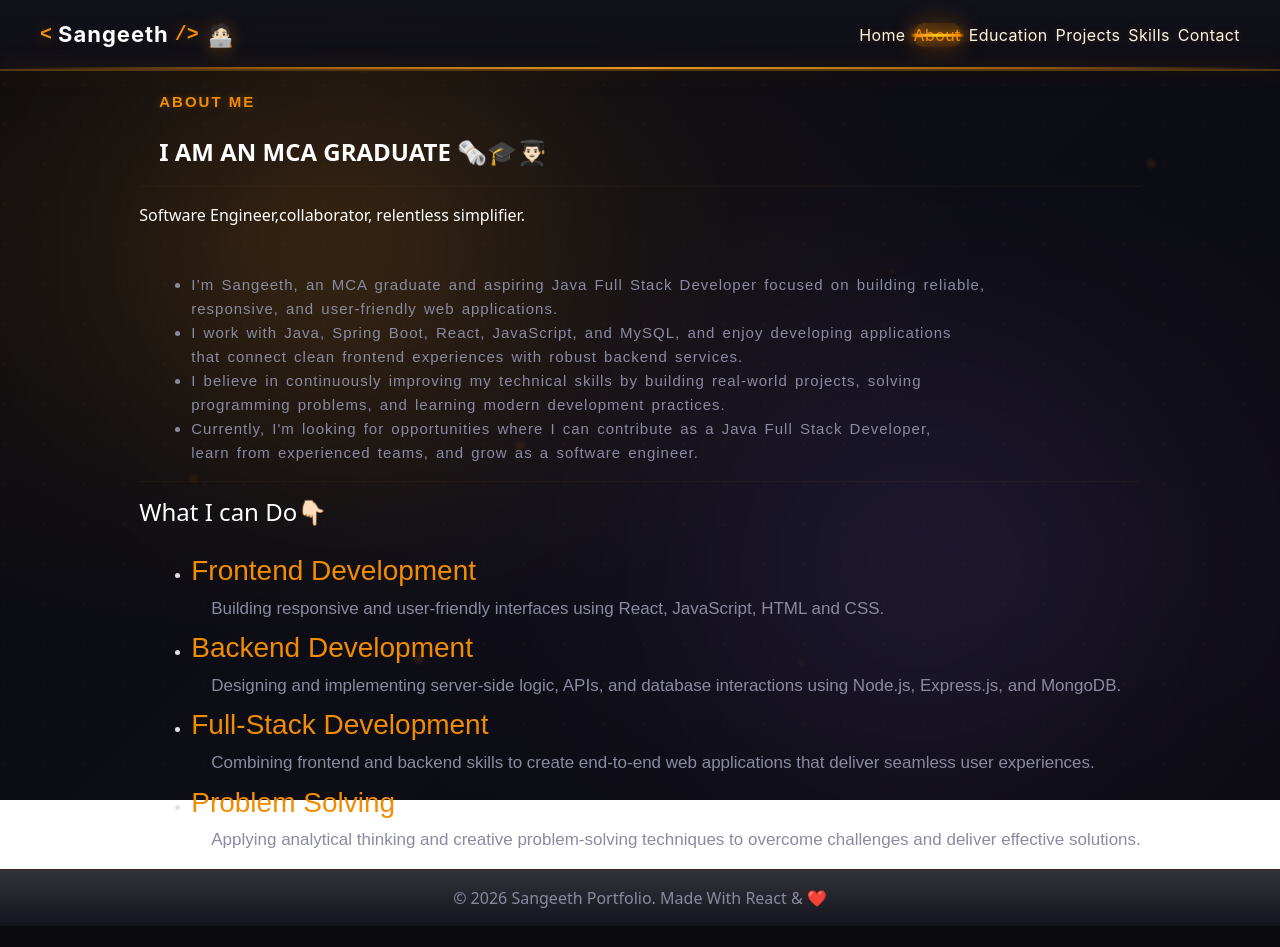
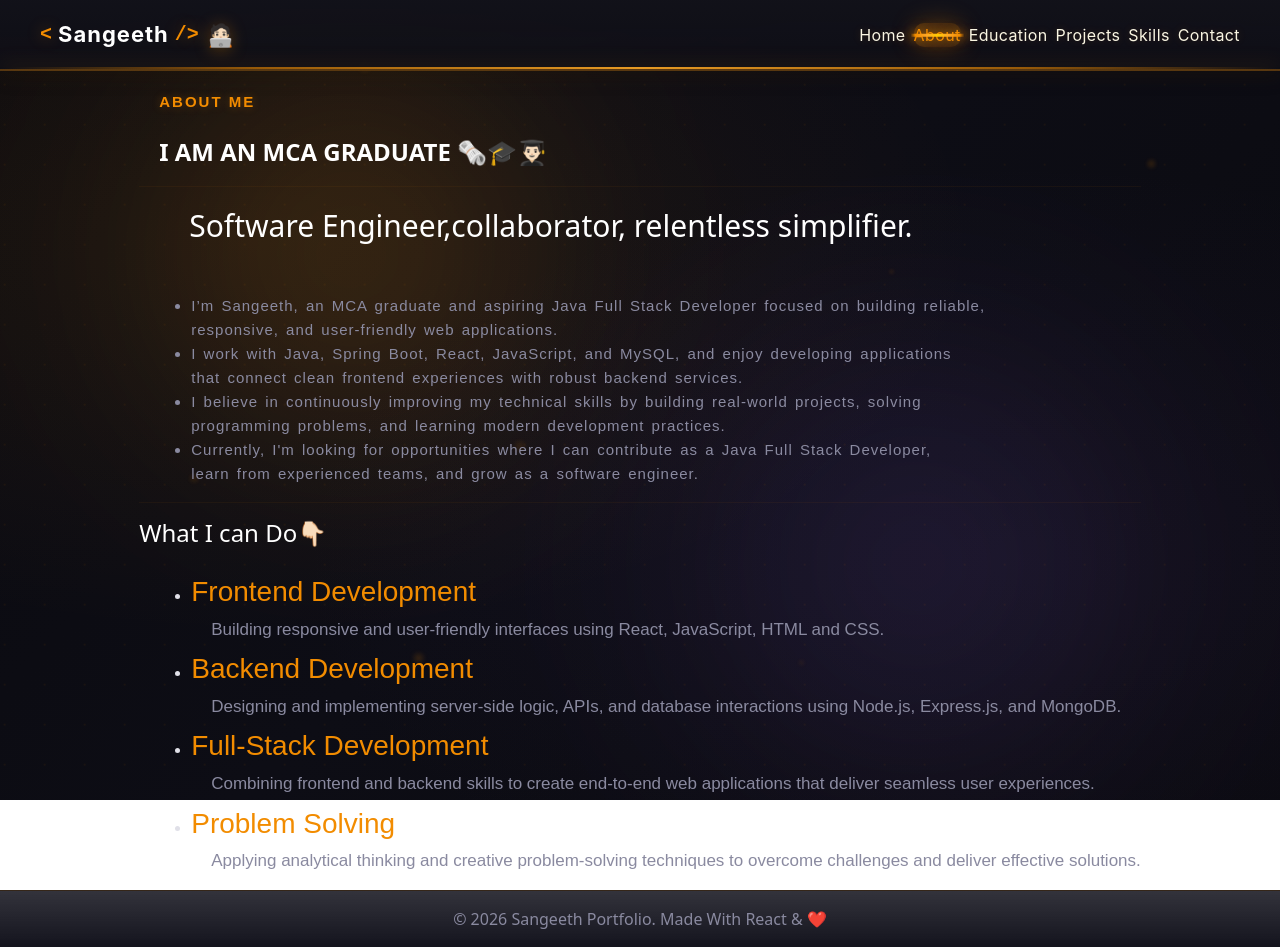
Before and after one commit to sangeethwills/myportfolio, a Next.js app: page /about in a window 1280 px wide. Before the commit the page ends 926 px from the top, so only its background shows below. Built offline with nearby package versions, Linux system fonts and the light colour scheme.

Commit message:
Basic layput changing

```diff
--- a/src/app/about/page.jsx
+++ b/src/app/about/page.jsx
@@ -107,7 +107,7 @@ const Aboutpage = () => {
           <FadeInUp delay={0.3}>
             <section
               className="about-hero-section"
-              style={{ color: "white" }}
+              style={{ color: "white",paddingLeft:"50px",fontSize:"30px" }}
             >
               <motion.p
                 className="about-hero-title"
--- a/src/app/home/page.js
+++ b/src/app/home/page.js
@@ -120,7 +120,7 @@ function Home() {
                 </AnimatedButton>
 
 
-                 <AnimatedButton href="Sangeeth Resume.pdf" className="btn-download">
+                 <AnimatedButton href="Sangeeth_Resume.pdf" className="btn-download">
                   Download CV
                 </AnimatedButton>
               </div>
```
Also changed, not shown: 2 other files (tests, documents, lock files or other folders).
